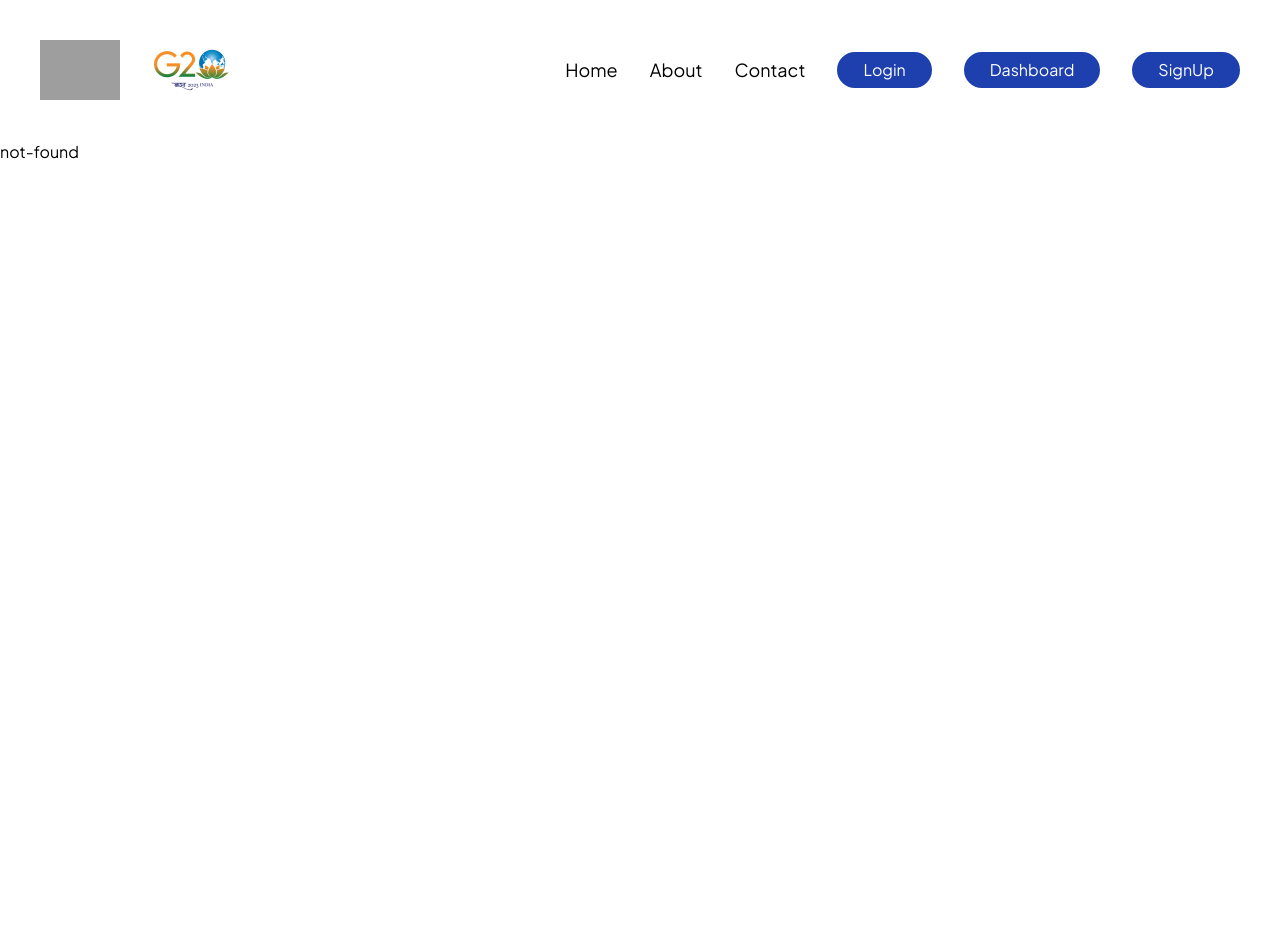
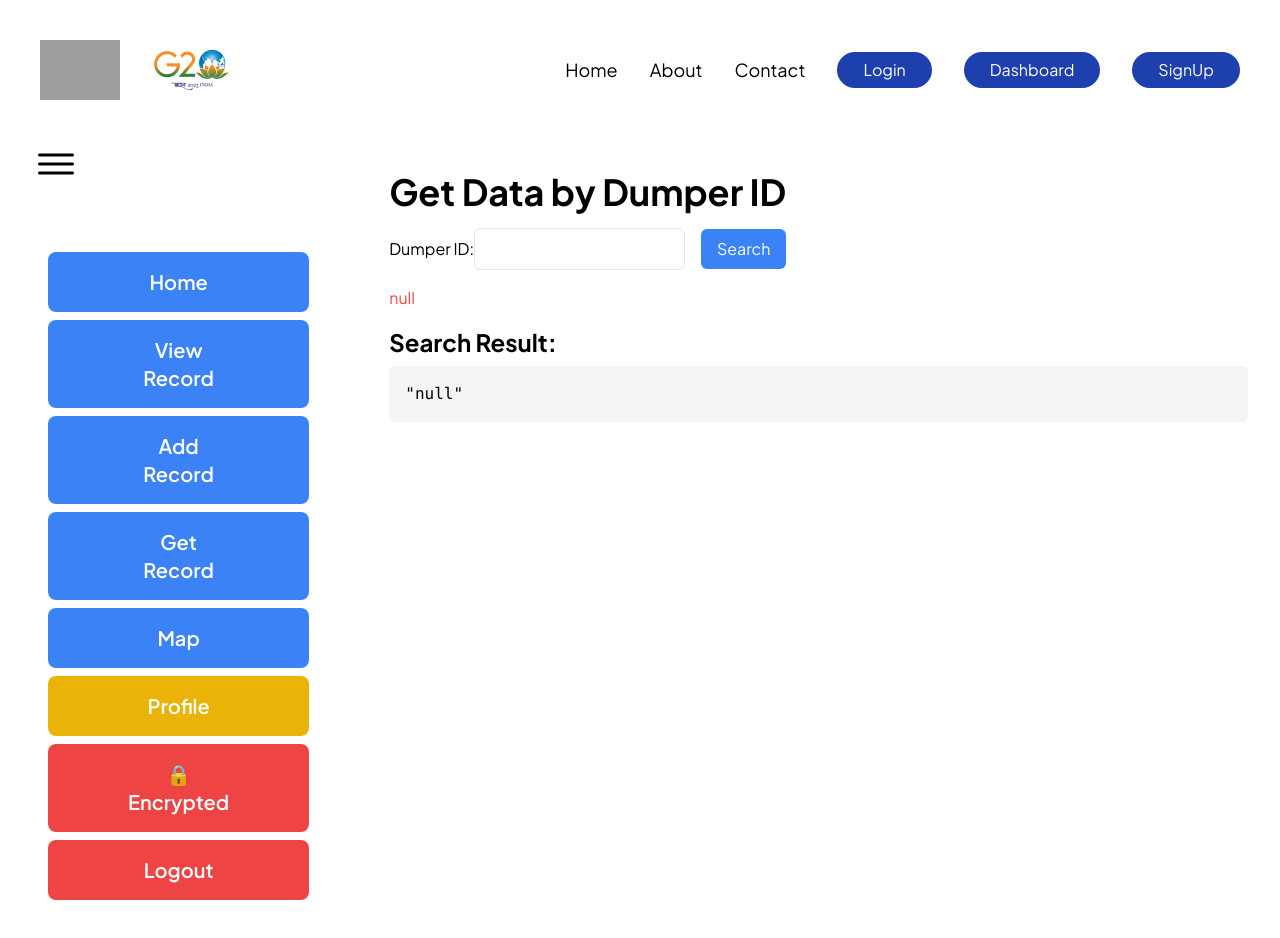
Before and after one commit to psidh/Sahayata, a Next.js app: page /dashboard/get/1 in a window 1280 px wide. Before the commit this address had no page. Shown: the top 938 px of the page. Before the commit the page ends 800 px from the top, so only its background shows below. Built offline with nearby package versions, Linux system fonts and the light colour scheme; grey boxes are pictures that could not be loaded.

Commit message:
GET implemented
Signed-off-by: P SIDHARTH <philkhanasidharth14@gmail.com>

```diff
--- /dev/null
+++ b/src/app/api/dashboard/[id]/route.ts
@@ -0,0 +1,11 @@
+import { connect } from '@/dbConfig/dbConfig';
+import Table from '../../../../models/tableModel';
+import { NextRequest, NextResponse } from 'next/server';
+
+connect();
+
+export async function GET(request: NextRequest, {params } : {params: {id: string}}) {
+  const {id}  =  params;
+  const dumper  = await Table.findOne({ _id: id});
+  return NextResponse.json(dumper);
+}
--- a/src/app/api/dashboard/route.ts
+++ b/src/app/api/dashboard/route.ts
@@ -57,5 +57,20 @@ export async function POST(request: NextRequest) {
 }
 
 export async function GET(request: NextRequest) {
+  try {
+    const data = await Table.find();
+    console.log(data);
+    return NextResponse.json(data);
+  } catch (error: any) {
+    return NextResponse.json({ error: error.message }, { status: 500 });
+  }
+}
 
+export async function DELETE(request: NextRequest) {
+
+  const id = request.nextUrl.searchParams.get('id');
+  console.log(id);
+  const deletedData = await Table.findByIdAndDelete(id);
+  console.log(deletedData);
+  return NextResponse.json({ message : 'Row deleted', status: 200 });
 }
--- a/src/app/dashboard/[id]/page.tsx
+++ /dev/null
@@ -1,11 +0,0 @@
-
-
-export default function UserPage({params} : any) {
-
-  return (
-    <div className="flex flex-col min-h-screen justify-center items-center">
-      <h1>Profile Page</h1>
-      <p className='text-2xl my-6'>{params.id}</p>
-    </div>
-  )
-}
--- a/src/app/dashboard/data/page.tsx
+++ b/src/app/dashboard/data/page.tsx
@@ -1,9 +1,9 @@
-'use client'
-import { useState, useEffect } from 'react';
+'use client';
+import React, { useEffect, useState } from 'react';
 import Sidebar from '@/components/Sidebar';
-import data from '../../../data/data';
+import { useRouter, useSearchParams } from 'next/navigation';
 
-interface DummyDataItem {
+interface TableDataItem {
   slNo: number;
   date: string;
   dumperId: string;
@@ -11,27 +11,54 @@ interface DummyDataItem {
   currentCapacity: number;
   availableCapacity: number;
   operatorId: string;
-  time: string;
+  time: string; // Added time property to the interface
 }
 
 export default function Table(): JSX.Element {
-  const [tableData, setTableData] = useState<DummyDataItem[]>([]);
+  const [tableData, setTableData] = useState<TableDataItem[]>([]);
+  const headClass = 'py-2 px-4 border-b font-sans flex-grow';
+  const rowClass = 'py-2 px-4 border';
 
   useEffect(() => {
-    setTableData(data);
+    const fetchData = async () => {
+      try {
+        const response = await fetch(`/api/dashboard`, {
+          method: 'GET',
+          headers: {
+            'Content-Type': 'application/json',
+          },
+        });
+
+        if (!response.ok) {
+          console.error('Server error:', response);
+          console.error('Failed to fetch data from the server');
+          return;
+        }
+
+        const data = await response.json();
+        console.log('Response:', data);
+        setTableData(data);
+      } catch (error) {
+        console.error('Error:', error);
+      }
+    };
+
+    fetchData();
   }, []);
 
-  const headClass = `py-2 px-4 border-b font-sans flex-grow `
-  const rowClass = `py-2 px-4 border`
+
   return (
     <div className="flex ">
       <div className="">
         <Sidebar />
       </div>
+
       <div className="">
-        <h1 className="text-6xl text-blue-800 font-semibold mx-4 mt-8 my-16 flex-grow  ">Records</h1>
-        <table className=" mx-4 my-8 flex-grow ">
-          <thead className="bg-gray-200  flex-grow ">
+        <h1 className="text-6xl text-blue-800 font-semibold mx-4 mt-8 my-16 flex-grow ">
+          Records
+        </h1>
+        <table className="mx-4 my-8 flex-grow">
+          <thead className="bg-gray-200  flex-grow">
             <tr>
               <th className={headClass}>SL.NO</th>
               <th className={headClass}>DATE</th>
--- /dev/null
+++ b/src/app/dashboard/get/[id]/page.tsx
@@ -0,0 +1,92 @@
+'use client';
+import Sidebar from '@/components/Sidebar';
+import axios from 'axios';
+import React, { useState } from 'react';
+import { toast, Toaster } from 'react-hot-toast';
+
+export default function GetData() {
+  const [dumperId, setDumperId] = useState('');
+  const [result, setResult] = useState('null');
+  const [error, setError] = useState('null');
+
+  const handleInputChange = (e: React.ChangeEvent<HTMLInputElement>) => {
+    setDumperId(e.target.value);
+  };
+
+  const fetchData = async () => {
+    try {
+      const response = await fetch('/api/dashboard', {
+        method: 'GET',
+        headers: {
+          'Content-Type': 'application/json',
+        },
+        body: JSON.stringify({ dumperId }),
+      });
+
+      const Data = await response.json(); // Parse response JSON
+
+      console.log('Response:', response);
+
+      if (response.ok) {
+        toast.success('Fetched Data', {
+          style: {
+            width: '100px', // Set the width of the toast
+            height: '100px', // Set the height of the toast
+            top: '50%', // Center the toast vertically
+            left: '50%', // Center the toast horizontally
+            transform: 'translate(-50%, -50%)', // Adjust the position to center
+          },
+        });
+        setResult(Data);
+      } else {
+        console.error('Server error:', Data.error); // Log server error
+        console.error('Failed to fetch data from the server');
+      }
+    } catch (error: any) {
+      console.error('Error:', error);
+
+    }
+  };
+
+  // const {TableData} = fetchData();
+
+  return (
+    <div className="flex">
+      <Toaster />
+      <div>
+        <Sidebar />
+      </div>
+      <div className="container mx-auto p-8">
+        <h1 className="text-4xl font-bold mb-4">Get Data by Dumper ID</h1>
+        <div className="flex items-center mb-4">
+          <label className="mr-4">
+            Dumper ID:
+            <input
+              type="text"
+              value={dumperId}
+              onChange={handleInputChange}
+              className="p-2 border rounded-md"
+            />
+          </label>
+          <button
+            onClick={fetchData}
+            className="bg-blue-500 text-white py-2 px-4 rounded-md hover:bg-blue-700"
+          >
+            Search
+          </button>
+        </div>
+
+        {error && <p className="text-red-500 mb-4">{error}</p>}
+
+        {result && (
+          <div>
+            <h2 className="text-2xl font-bold mb-2">Search Result:</h2>
+            <pre className="bg-gray-100 p-4 rounded-md">
+              {JSON.stringify(result, null, 2)}
+            </pre>
+          </div>
+        )}
+      </div>
+    </div>
+  );
+}
--- a/src/components/Sidebar.tsx
+++ b/src/components/Sidebar.tsx
@@ -51,6 +51,7 @@ export default function Sidebar() {
         <Link href={'/dashboard'} className={`${linkClass} hover:bg-blue-600 bg-blue-500`}>Home</Link>
         <Link href={'/dashboard/data'} className={`${linkClass} hover:bg-blue-600 bg-blue-500`}>View Record</Link>
         <Link href={'/dashboard/new'} className={`${linkClass} hover:bg-blue-600 bg-blue-500`}>Add Record</Link>
+        <Link href={'/dashboard/get'} className={`${linkClass} hover:bg-blue-600 bg-blue-500`}>Get Record</Link>
         <Link href={'/dashboard/map'} className={`${linkClass} hover:bg-blue-600 bg-blue-500`}>Map</Link>
         <button onClick={getUserDetails} className={`${linkClass} hover:bg-yellow-600 bg-yellow-500 invisible md:visible`}>Profile</button>
         <h2 className={`${linkClass} hover:bg-red-600 bg-red-500  invisible md:visible`}>
```
